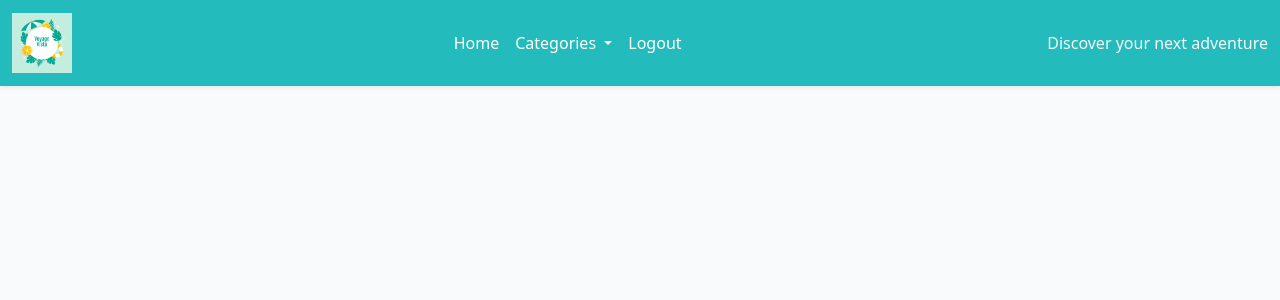
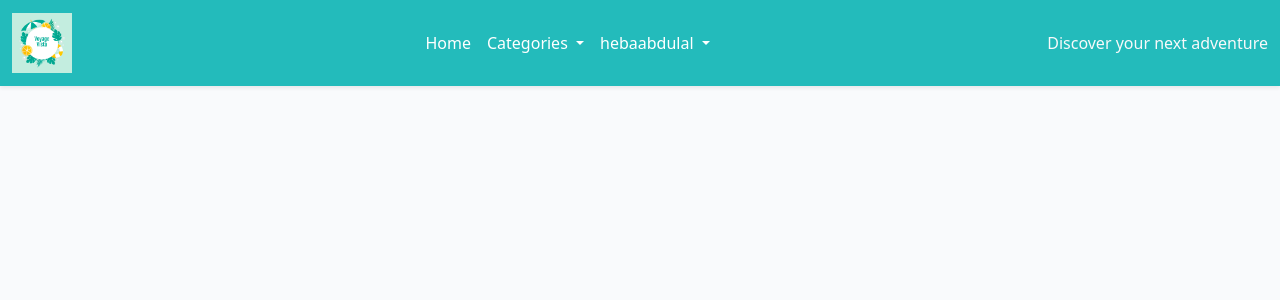
Before and after one commit to HebaAbdulal/voyage_vista, a Django app: page / in a window 1280 px wide. Shown: the top 300 px of the page. Run offline with Django 3.2, Linux system fonts and the light colour scheme; a user stored in the database is signed in; data that the repository does not hold is empty; parts of the project's set-up code (start-up, migrations or seed data) failed here and were passed over.

Commit message:
Update navigation dropdown for user profile actions

```diff
--- a/templates/base.html
+++ b/templates/base.html
@@ -71,16 +71,34 @@
                             <li><a class="dropdown-item" href="{% url 'category' category_slug='accommodation' %}">Accommodation</a></li>
                         </ul>
                     </li>
+                    <!-- User profile dropdown menu -->
                     {% if user.is_authenticated %}
-                    <li class="nav-item">
-                        <a class="nav-link" href="{% url 'account_logout' %}">Logout</a>
+                    <li class="nav-item dropdown">
+                        <a class="nav-link dropdown-toggle" href="#" id="profileDropdown" role="button"
+                            data-bs-toggle="dropdown" aria-expanded="false">
+                            {{ user.username }}
+                        </a>
+                        <ul class="dropdown-menu" aria-labelledby="profileDropdown">
+                            <li><a class="dropdown-item" href="{% url 'add_post' %}">Add Post</a></li>
+                            <li><a class="dropdown-item" href="{% url 'my_likes' %}">My Likes</a></li>
+                            <li><a class="dropdown-item" href="{% url 'my_comments' %}">My Comments</a></li>
+                            <li><a class="dropdown-item" href="{% url 'my_bookmarks' %}">My Bookmarks</a></li>
+                            <li>
+                                <hr class="dropdown-divider">
+                            </li>
+                            <li><a class="dropdown-item" href="{% url 'account_logout' %}">Logout</a></li>
+                        </ul>
                     </li>
                     {% else %}
-                    <li class="nav-item">
-                        <a class="nav-link" href="{% url 'account_signup' %}">Register</a>
-                    </li>
-                    <li class="nav-item">
-                        <a class="nav-link" href="{% url 'account_login' %}">Login</a>
+                    <li class="nav-item dropdown">
+                        <a class="nav-link dropdown-toggle" href="#" id="profileDropdown" role="button"
+                            data-bs-toggle="dropdown" aria-expanded="false">
+                            Profile
+                        </a>
+                        <ul class="dropdown-menu" aria-labelledby="profileDropdown">
+                            <li><a class="dropdown-item" href="{% url 'account_login' %}">Login</a></li>
+                            <li><a class="dropdown-item" href="{% url 'account_signup' %}">Register</a></li>
+                        </ul>
                     </li>
                     {% endif %}
                 </ul>
```
